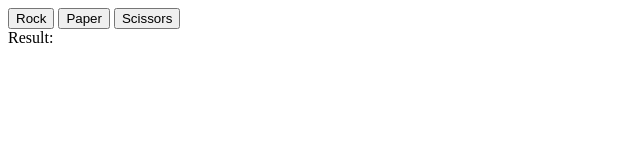
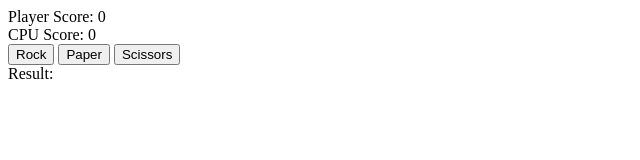
Before and after one commit to michael-hoang/top-project-rock-paper-scissors, a plain HTML site: page index.html in a window 1280 px wide. Shown: the whole page, without its empty margins (0-640 px from the left). Drawn offline with Linux system fonts and the light colour scheme.

Commit message:
Add player and cpu score divs

```diff
--- a/assets/js/script.js
+++ b/assets/js/script.js
@@ -65,6 +65,12 @@ function game() {
     }
 }
 
+let playerScore = 0;
+let cpuScore = 0;
+const playerScoreDiv = document.querySelector('#player-score');
+const cpuScoreDiv = document.querySelector('#cpu-score');
+playerScoreDiv.innerHTML = `Player Score: ${playerScore}`;
+cpuScoreDiv.innerHTML = `CPU Score: ${cpuScore}`;
 const buttons = document.querySelectorAll('.player-choice-btn');
 buttons.forEach((button) => {
     button.addEventListener('click', (event) => {
--- a/index.html
+++ b/index.html
@@ -8,6 +8,8 @@
   <script defer src="assets/js/script.js"></script>
 </head>
 <body>
+  <div id="player-score">Player Score:</div>
+  <div id="cpu-score">CPU Score:</div>
   <button class="player-choice-btn">Rock</button>
   <button class="player-choice-btn">Paper</button>
   <button class="player-choice-btn">Scissors</button>
```
